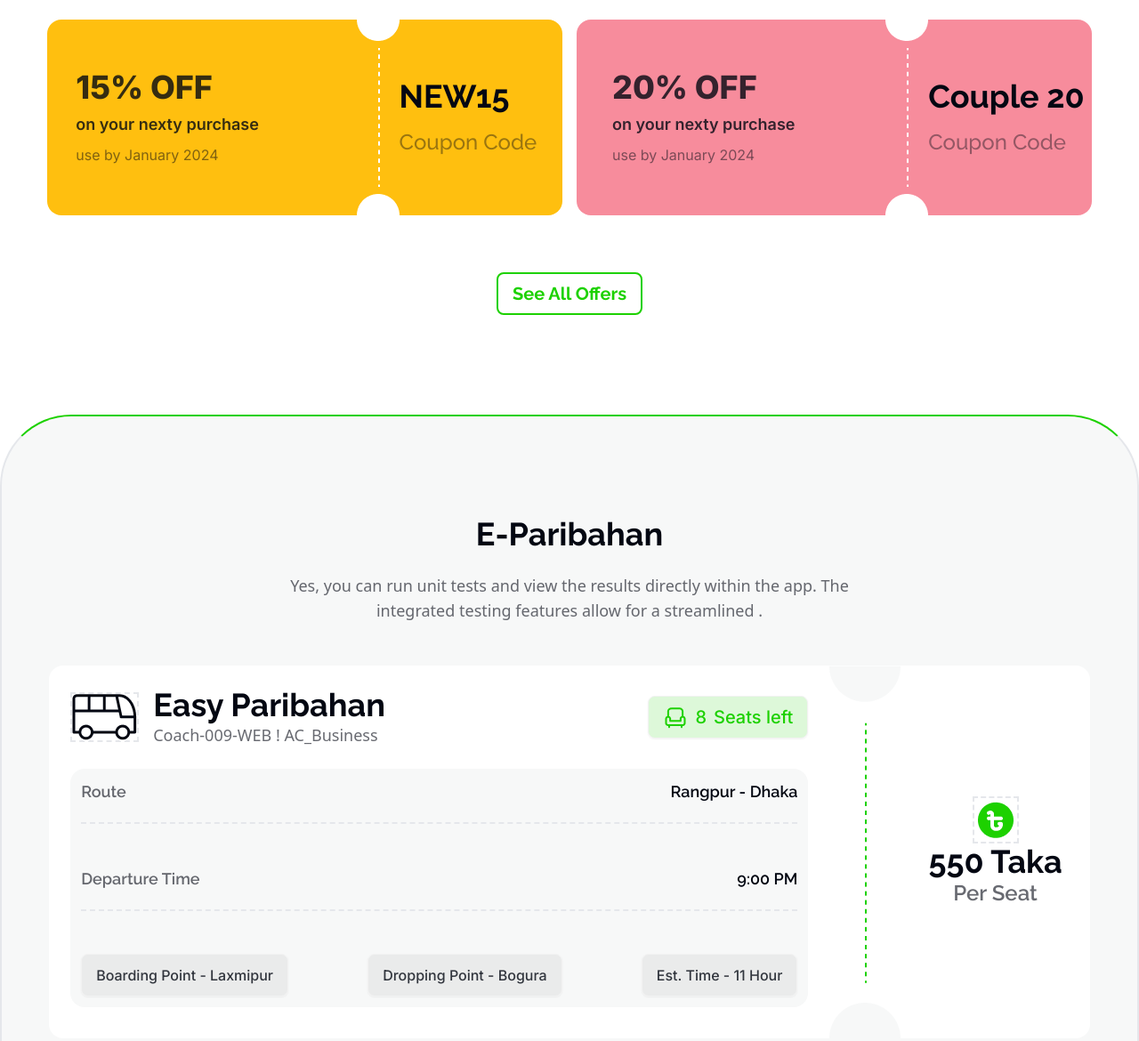
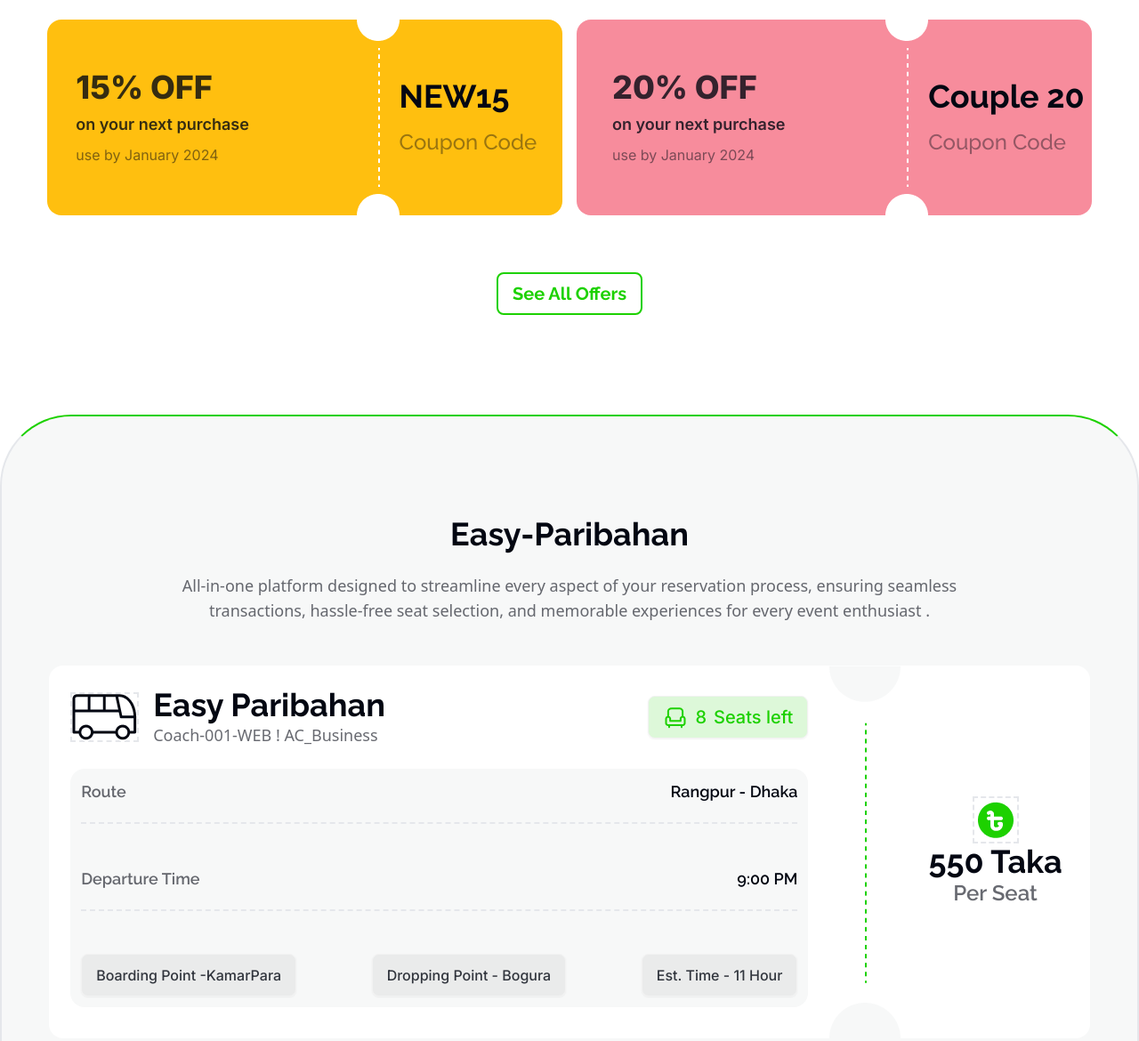
Before and after one commit to SabbirHossain-28/batch9-fifth-assignment, a plain HTML site: page index.html in a window 1280 px wide. Shown: the part 1000-2170 px from the top of the page at 89% size. Drawn offline with nearby package versions, Linux system fonts and the light colour scheme.

Commit message:
add some content in my section title and description

```diff
--- a/index.html
+++ b/index.html
@@ -50,7 +50,7 @@
                       <li><a class="text-[#030712B3] text-lg font-medium">Search</a></li>
                     </ul>
                   </div>
-                  <a class="btn btn-ghost text-3xl font-extrabold">E-Ticket</a>
+                  <a class="btn btn-ghost text-3xl font-extrabold">Easy-Ticket</a>
                 </div>
                 <div class="navbar-center hidden lg:flex">
                   <ul class="menu menu-horizontal px-1">
@@ -77,8 +77,8 @@
                 <div class="hero-content text-center text-neutral-content">
                   <div class="">
                     <h1 class="text-white mb-5 text-6xl font-extrabold font-raleway">End-to-End Travel with</h1>
-                    <span class="text-main-green text-6xl font-extrabold font-raleway">E-Paribahan</span>
-                    <p class="mb-8 mt-4 text-white text-lg font-normal font-inter">Yes, you can run unit tests and view the results directly within the app. The integrated testing features allow for a streamlined .</p>
+                    <span class="text-main-green text-6xl font-extrabold font-raleway">Easy-Paribahan</span>
+                    <p class="mb-8 mt-4 text-white text-lg font-normal font-inter">Discover the ultimate convenience and efficiency in event planning and ticket booking with Easy Ticket.</p>
                     <button id="scrollToSection" class="btn btn-primary text-black bg-main-green text-xl font-bold border-none">Buy Tickets</button>
                   </div>
                 </div>
@@ -125,7 +125,7 @@
                 <div class="coupon-car1 lg:w-1/2 flex bg-[#FFBF0F] rounded-2xl">
                     <div class="space-y-2 font-inter w-3/5 flex flex-col justify-center pl-8">
                         <h3 class="text-[#030712CC] text-4xl font-extrabold">15% OFF</h3>
-                        <p class="text-[#030712CC] text-lg font-semibold">on your nexty purchase</p>
+                        <p class="text-[#030712CC] text-lg font-semibold">on your next purchase</p>
                         <p class="text-[#03071280]">use by January 2024</p>
                     </div>
                     <div>
@@ -139,7 +139,7 @@
                 <div class="coupon-car2 lg:w-1/2 flex bg-[#F78C9C] rounded-2xl">
                     <div class="space-y-2 font-inter w-3/5 flex flex-col justify-center pl-10">
                         <h3 class="text-[#030712CC] text-4xl font-extrabold">20% OFF</h3>
-                        <p class="text-[#030712CC] text-lg font-semibold">on your nexty purchase</p>
+                        <p class="text-[#030712CC] text-lg font-semibold">on your next purchase</p>
                         <p class="text-[#03071280]">use by January 2024</p>
                     </div>
                     <div>
@@ -159,9 +159,9 @@
 
         <!-- Ticket Details section start -->
         <section id="ticket-purchasing" class="ticket-details-sec bg-[#F7F8F8] py-28 rounded-t-[80px] border-2 border-t-[#1DD100] ">
-            <div class="ticket-details-title max-w-2xl mx-auto text-center space-y-6 mb-12">
-                <h2 class="text-[#030712] text-4xl font-bold font-raleway">E-Paribahan</h2>
-                <p class="text-[#03071299] text-lg ">Yes, you can run unit tests and view the results directly within the app. The integrated testing features allow for a streamlined .</p>
+            <div class="ticket-details-title max-w-4xl mx-auto text-center space-y-6 mb-12">
+                <h2 class="text-[#030712] text-4xl font-bold font-raleway">Easy-Paribahan</h2>
+                <p class="text-[#03071299] text-lg ">All-in-one platform designed to streamline every aspect of your reservation process, ensuring seamless transactions, hassle-free seat selection, and memorable experiences for every event enthusiast .</p>
             </div>
             <div class="bus-details w-11/12 mx-auto bg-white rounded-2xl">
                 <div class="flex flex-col lg:flex-row">
@@ -173,7 +173,7 @@
                                 </div>
                                 <div>
                                     <h3 class="text-[#030712] text-4xl font-bold font-raleway">Easy Paribahan</h3>
-                                    <p class="text-[#03071299] text-lg">Coach-009-WEB ! AC_Business</p>
+                                    <p class="text-[#03071299] text-lg">Coach-001-WEB ! AC_Business</p>
                                 </div>
                             </div>
                             <div>
@@ -195,7 +195,7 @@
                             </div>
                             <div class="flex flex-col lg:flex-row items-center lg:justify-between">
                                 <div>
-                                    <button class="btn text-[#030712CC] text-base font-medium font-inter bg-[#0307120D]">Boarding Point - Laxmipur</button>
+                                    <button class="btn text-[#030712CC] text-base font-medium font-inter bg-[#0307120D]">Boarding Point -KamarPara</button>
                                 </div>
                                 <div>
                                     <button class="btn text-[#030712CC] text-base font-medium font-inter bg-[#0307120D]">Dropping Point - Bogura</button>
```
